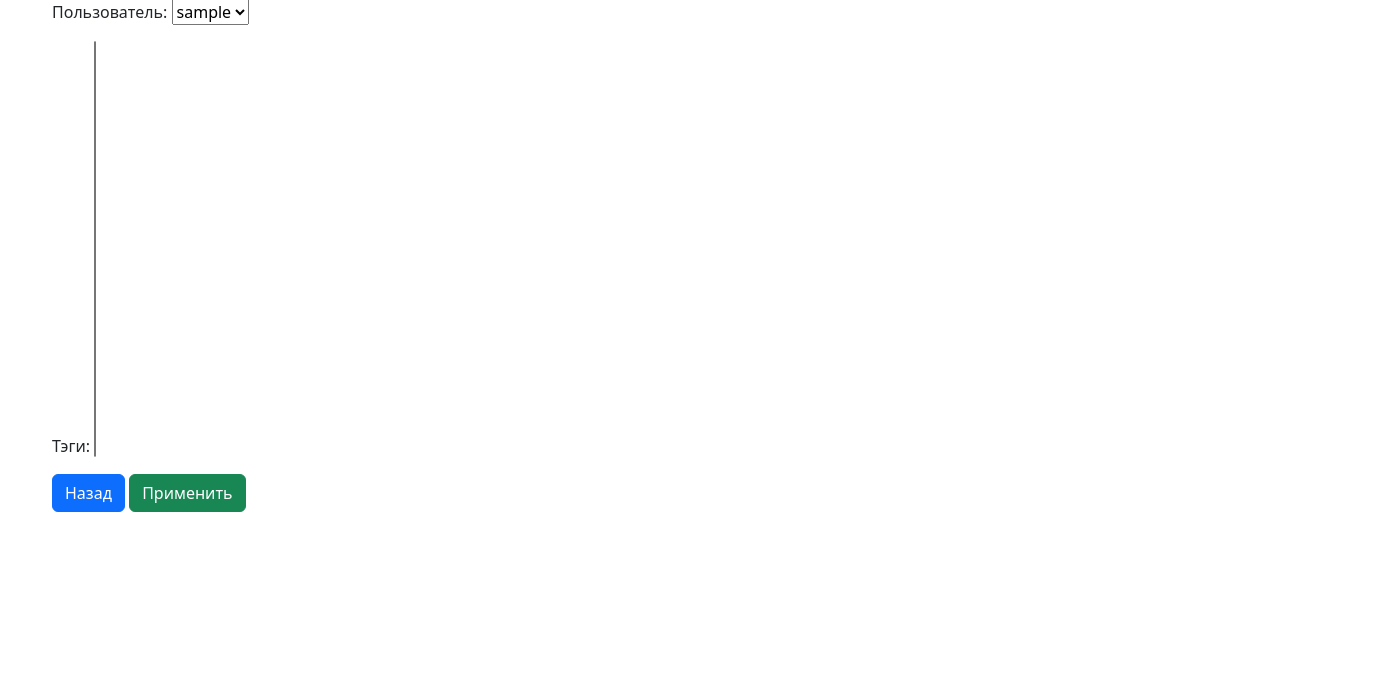
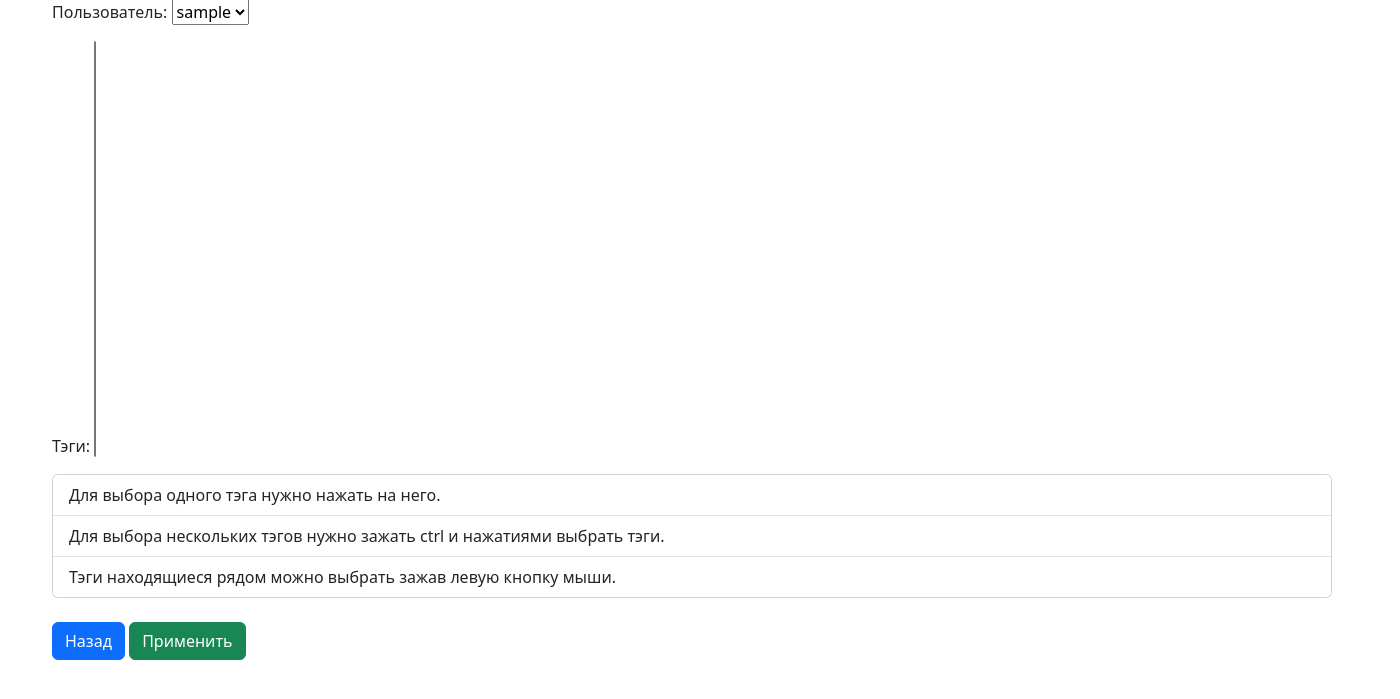
Before and after one commit to 3nk0d/Python_Basic_Course-Project, a Django app: page /subscribe/change/1/ in a window 1400 px wide. Shown: the part 57-756 px from the top of the page. Run offline with Django 4.2, Linux system fonts and the light colour scheme; the visitor is signed in with stand-in values (Sample User, id 1); data comes from the database, SQL or seed files in the repository; data that the repository does not hold is empty; parts of the project's set-up code (start-up, migrations or seed data) failed here and were passed over.

Commit message:
Add help text

```diff
--- a/news_portal/web_interface/templates/web_interface/subscribe_form.html
+++ b/news_portal/web_interface/templates/web_interface/subscribe_form.html
@@ -13,6 +13,14 @@
     <form method="post">
       {% csrf_token %}
       {{ form.as_p }}
+      <div class="card" style="width: 80rem;">
+        <ul class="list-group list-group-flush">
+            <li class="list-group-item">Для выбора одного тэга нужно нажать на него.</li>
+            <li class="list-group-item">Для выбора нескольких тэгов нужно зажать ctrl и нажатиями выбрать тэги.</li>
+            <li class="list-group-item">Тэги находящиеся рядом можно выбрать зажав левую кнопку мыши.</li>
+        </ul>
+      </div>
+      <br>
       <a href="{{ request.META.HTTP_REFERER }}" class="btn btn-primary">Назад</a>
       <button type="submit" class="btn btn-success">Применить</button>
     </form>
```
